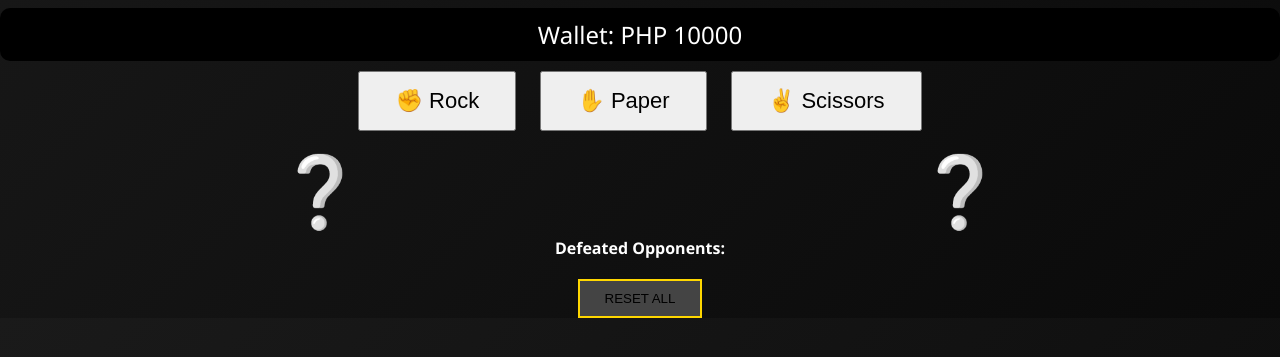
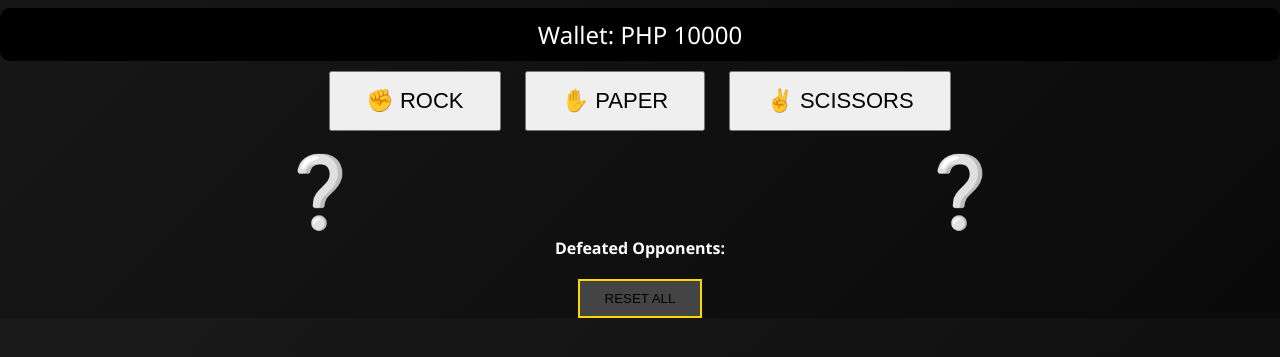
Before and after one commit to metawsb/RPS-ARENA, a plain HTML site: page index.html in a window 1280 px wide. Both pictures are taken after a click on the button "PHP 100". Shown: the part 381-738 px from the top of the page. Drawn offline with Linux system fonts and the light colour scheme.

Commit message:
Update index.html

```diff
--- a/index.html
+++ b/index.html
@@ -40,10 +40,10 @@
   </div>
 
   <div class="choices" id="choices" style="display:none;">
-    <button onclick="play('rock')">✊ Rock</button>
-    <button onclick="play('paper')">✋ Paper</button>
-    <button onclick="play('scissors')">✌️ Scissors</button>
-  </div>
+  <button onclick="play('rock')">✊ ROCK</button>
+  <button onclick="play('paper')">✋ PAPER</button>
+  <button onclick="play('scissors')">✌️ SCISSORS</button>
+</div>
 
   <div class="hand-display">
     <div id="player-hand">❔</div>
```
